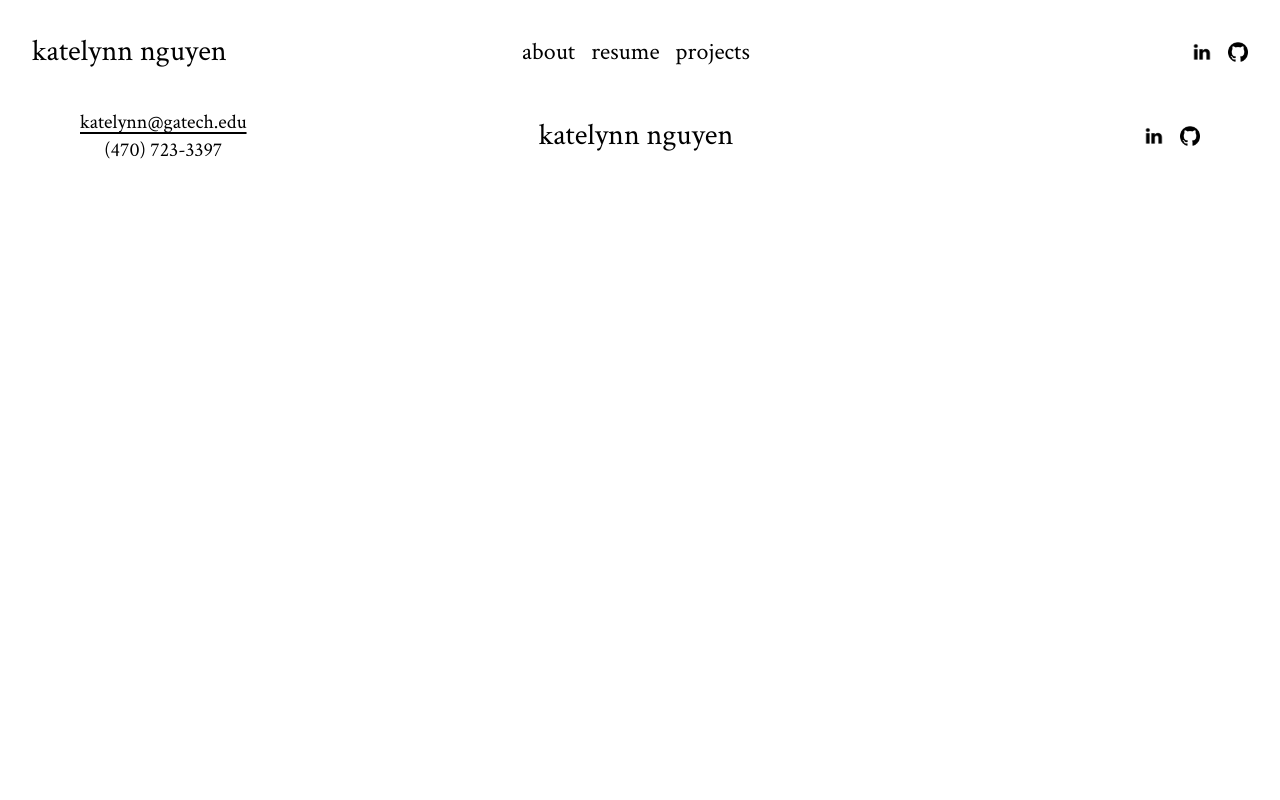
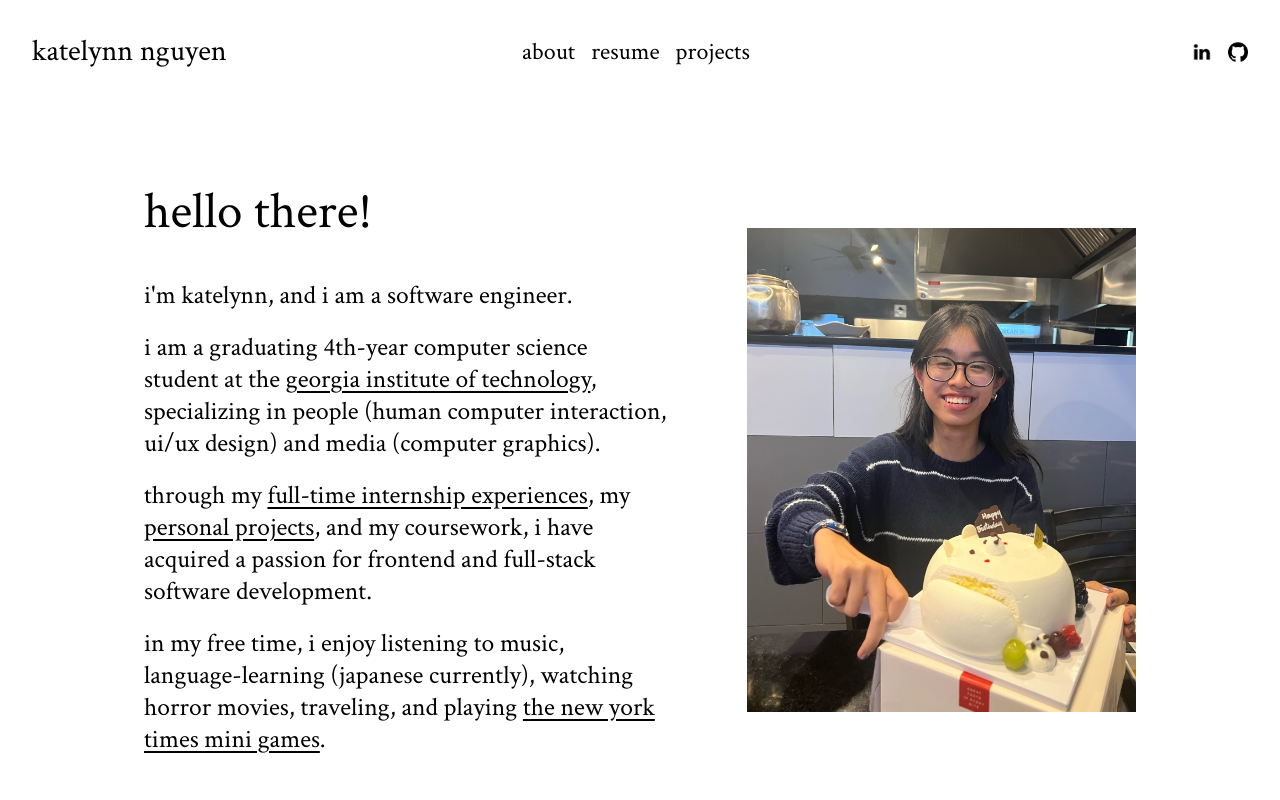
Before and after one commit to katelynn-n6/katelynn-n6.github.io, a React (Vite) app: page / in a window 1280 px wide. Shown: the top 800 px of the page. Built offline with nearby package versions, Linux system fonts and the light colour scheme.

Commit message:
path fixes

```diff
--- a/src/App.tsx
+++ b/src/App.tsx
@@ -12,7 +12,7 @@ function App() {
       <NavBar />
       <BrowserRouter>
         <Routes>
-          <Route path="/about" element={<About />} />
+          <Route path="/" element={<About />} />
           <Route path="/resume" element={<Resume />} />
           <Route path="/projects" element={<Projects />} />
         </Routes>
--- a/src/NavBar.tsx
+++ b/src/NavBar.tsx
@@ -1,7 +1,7 @@
 import SocialLinks from "./SocialLinks";
 
 const navigation = [
-  { name: "about", href: "/about", current: false },
+  { name: "about", href: "/", current: false },
   { name: "resume", href: "/resume", current: false },
   { name: "projects", href: "/projects", current: false },
 ];
@@ -11,7 +11,7 @@ export default function NavBar() {
     <nav className="font-crimson bg-white">
       <div className="mx-auto my-5 max-w-8xl px-2 sm:px-6 lg:px-8">
         <div className="relative flex h-16 items-center justify-between">
-          <a key={"about"} href="/about" className="text-3xl text-black">
+          <a key={"about"} href="/" className="text-3xl text-black">
             katelynn nguyen
           </a>
           <div className="absolute inset-0 flex justify-center items-center pr-2">
```
